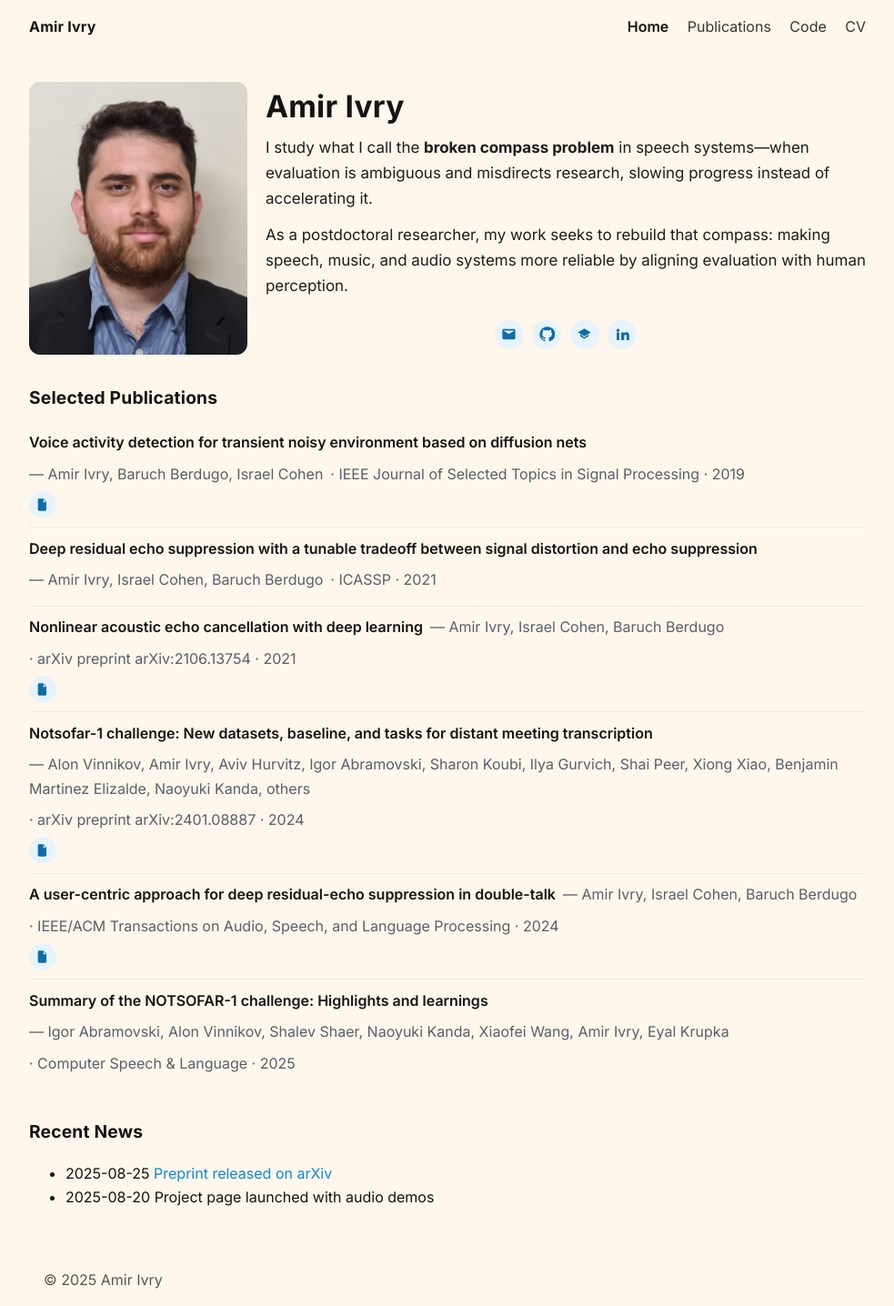
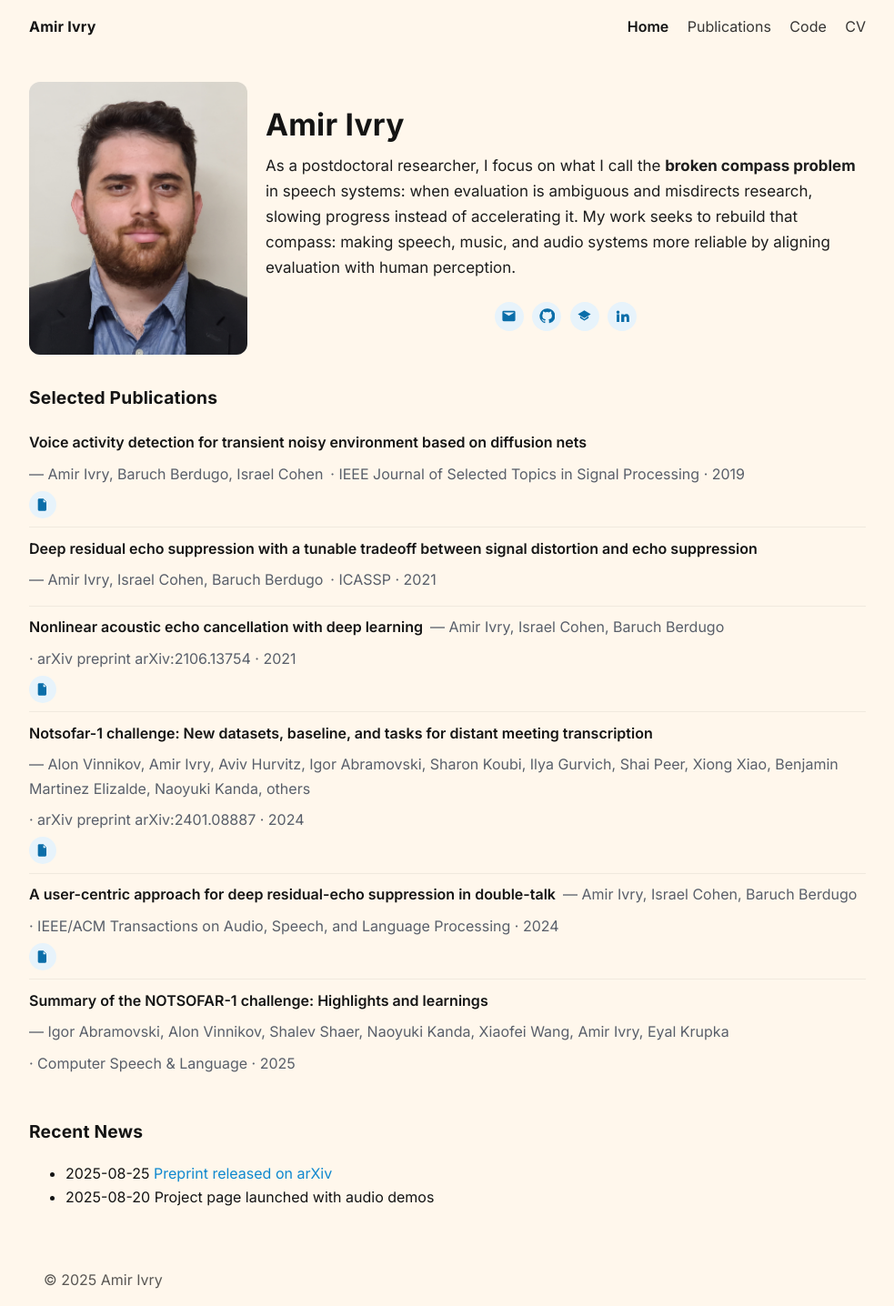
Before and after one commit to Amir-Ivry/Amir-Ivry.github.io, a Jekyll site: the page built from index.html, in a window 1280 px wide. Shown: the whole page at 91% size, without its empty margins (148-1131 px from the left). Built offline with Jekyll 4.4.1, drawn with Linux system fonts in a browser that asks for light colours.

Commit message:
Update index.html

```diff
--- a/index.html
+++ b/index.html
@@ -16,10 +16,8 @@
     {% endif %}
 
     <p class="hero-abstract">
-      I study what I call the <strong>broken compass problem</strong> in speech systems—when evaluation is ambiguous and misdirects research, slowing progress instead of accelerating it.
-    </p>
-    <p class="hero-abstract">
-      As a postdoctoral researcher, my work seeks to rebuild that compass: making speech, music, and audio systems more reliable by aligning evaluation with human perception.
+      As a postdoctoral researcher, I focus on what I call the <strong>broken compass problem</strong> in speech systems: when evaluation is ambiguous and misdirects research, slowing progress instead of accelerating it.
+      My work seeks to rebuild that compass: making speech, music, and audio systems more reliable by aligning evaluation with human perception.
     </p>
 
     <div class="social-icons">
```
